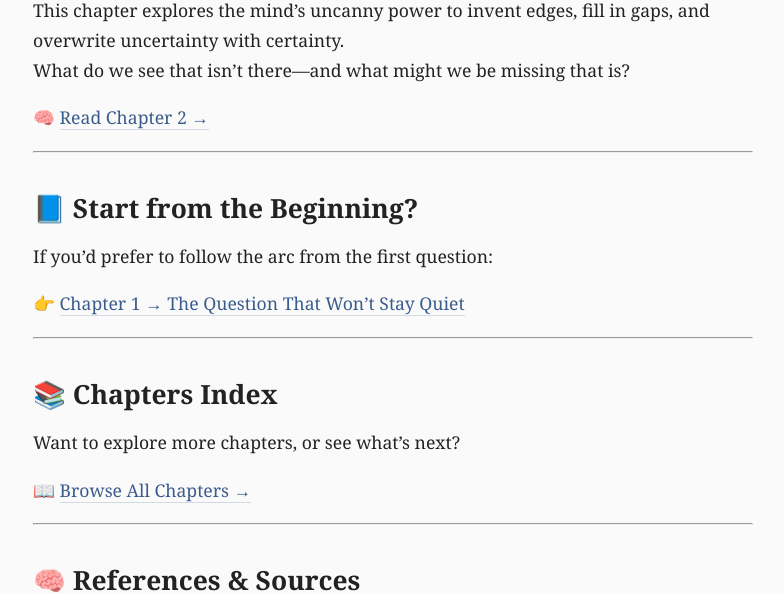
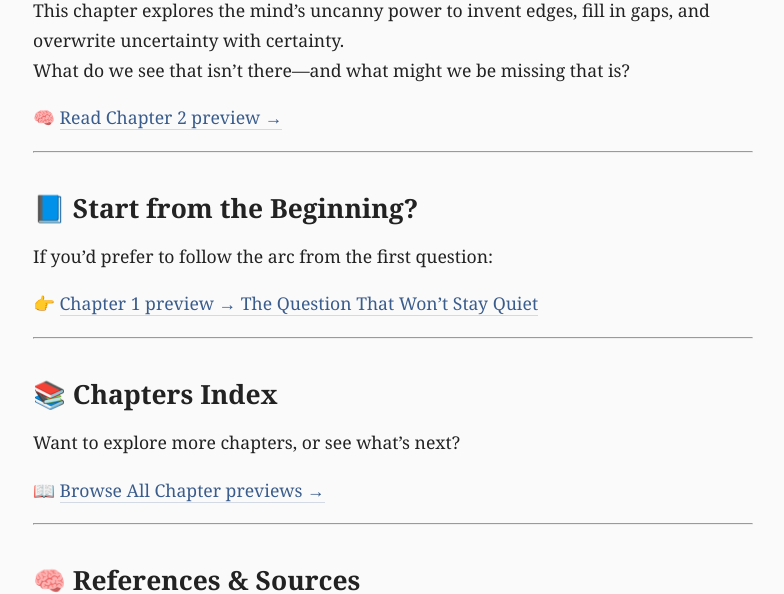
Before and after one commit to jonmmar/maram-cc-site, a Jekyll site: the page built from index.md, in a window 1280 px wide. Shown: the part 557-1151 px from the top of the page, without its empty margins (247-1031 px from the left). Built offline with Jekyll 4.4.1, drawn with Linux system fonts in a browser that asks for light colours; our own code applies the rules of GitHub Pages for plain Markdown files.

Commit message:
added 'preview' to home page where needed

```diff
--- a/index.md
+++ b/index.md
@@ -19,7 +19,7 @@ Blind spots. Phantom limbs. Consensus hallucinations.
 This chapter explores the mind’s uncanny power to invent edges, fill in gaps, and overwrite uncertainty with certainty.
 What do we see that isn’t there—and what might we be missing that is?
 
-🧠 [Read Chapter 2 →](/chapters/chapter2.html)
+🧠 [Read Chapter 2 preview →](/chapters/chapter2.html)
 
 ---
 
@@ -27,7 +27,7 @@ What do we see that isn’t there—and what might we be missing that is?
 
 If you'd prefer to follow the arc from the first question:
 
-👉 [Chapter 1 → The Question That Won’t Stay Quiet](/chapters/chapter1.html)
+👉 [Chapter 1 preview → The Question That Won’t Stay Quiet](/chapters/chapter1.html)
 
 ---
 
@@ -35,7 +35,7 @@ If you'd prefer to follow the arc from the first question:
 
 Want to explore more chapters, or see what’s next?
 
-📖 [Browse All Chapters →](/chapters/index.html)
+📖 [Browse All Chapter previews →](/chapters/index.html)
 
 ---
 
```
